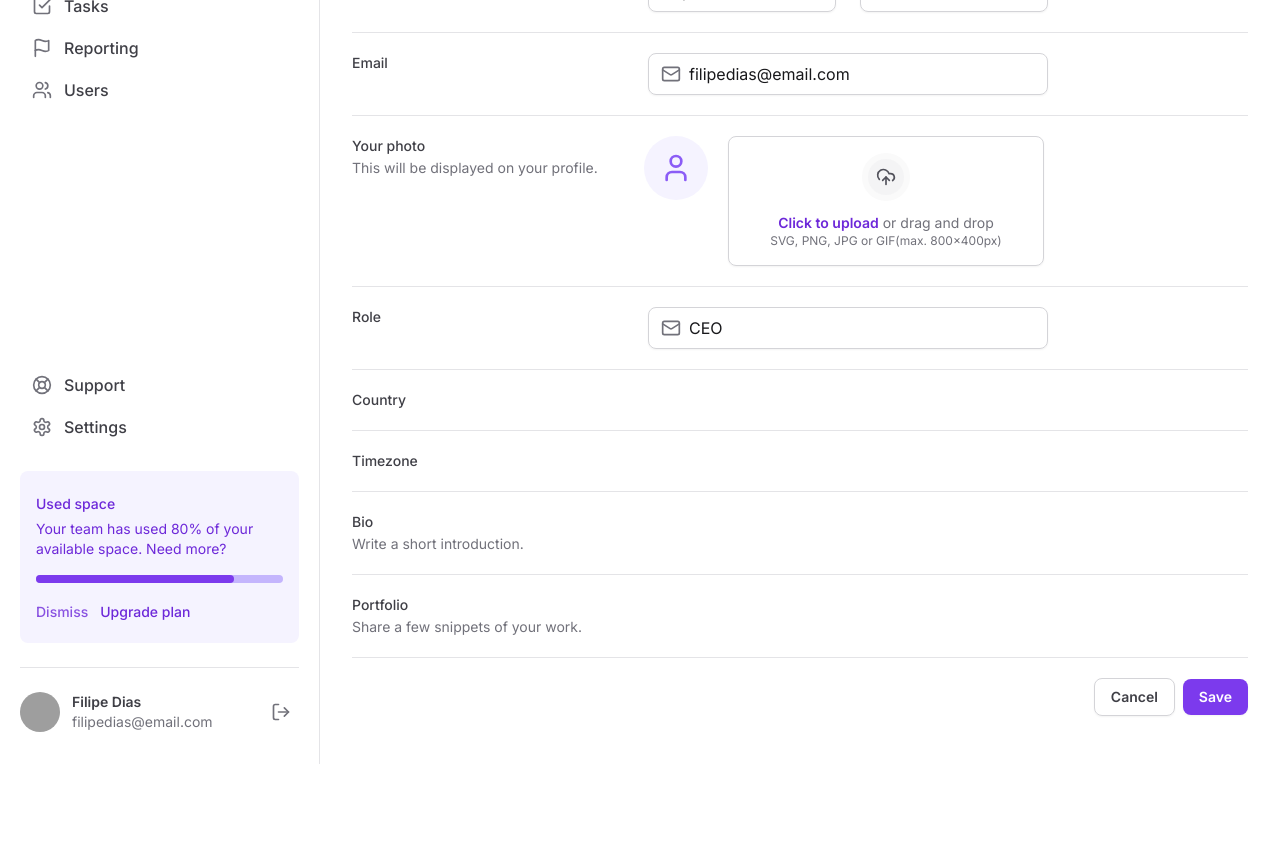
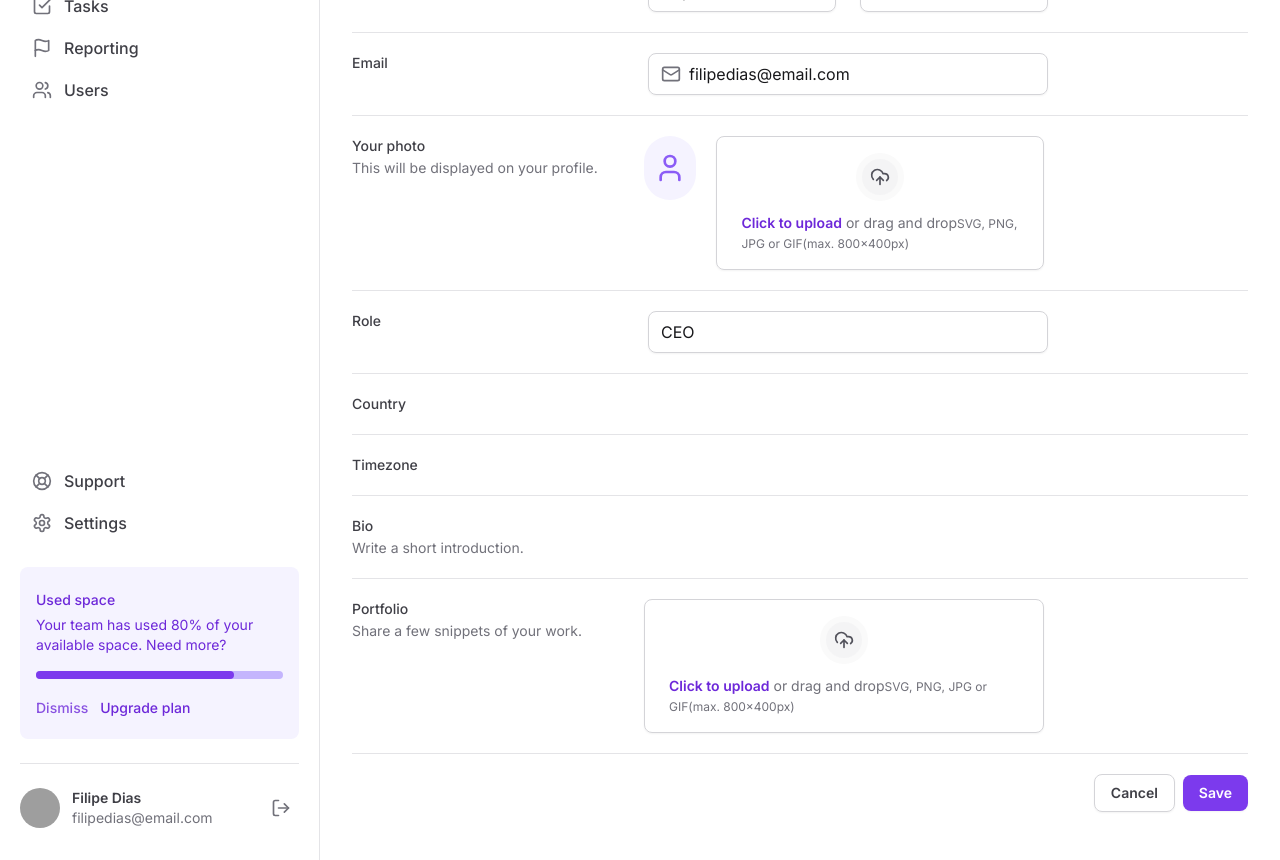
Before and after one commit to jfilipedias/tailwind-next, a Next.js app: page / in a window 1280 px wide. Shown: the part 300-1160 px from the top of the page. Before the commit the page ends 1064 px from the top, so only its background shows below. Built offline with nearby package versions, Linux system fonts and the light colour scheme; grey boxes are pictures that could not be loaded.

Commit message:
feat: Starts to decouple the FileInput component

```diff
--- a/src/app/page.tsx
+++ b/src/app/page.tsx
@@ -1,5 +1,6 @@
-import { Mail, UploadCloud, User } from 'lucide-react'
-import * as Input from '@/components/input'
+import { Mail, User } from 'lucide-react'
+import * as FileInput from '@/components/form/file-input'
+import * as Input from '@/components/form/input'
 import { SettingsTabs } from '@/components/settings-tabs'
 
 export default function Home() {
@@ -39,7 +40,7 @@ export default function Home() {
 					id="settings"
 					className="mt-6 flex w-full flex-col divide-y divide-zinc-200"
 				>
-					<div className="grid-cols-form grid gap-3 py-5">
+					<div className="grid grid-cols-form gap-3 py-5">
 						<label
 							htmlFor="firstName"
 							className="text-sm font-medium text-zinc-700"
@@ -58,7 +59,7 @@ export default function Home() {
 						</div>
 					</div>
 
-					<div className="grid-cols-form grid gap-3 py-5">
+					<div className="grid grid-cols-form gap-3 py-5">
 						<label
 							htmlFor="email"
 							className="text-sm font-medium text-zinc-700"
@@ -76,7 +77,7 @@ export default function Home() {
 						</Input.Root>
 					</div>
 
-					<div className="grid-cols-form grid gap-3 py-5">
+					<div className="grid grid-cols-form gap-3 py-5">
 						<label
 							htmlFor="photo"
 							className="text-sm font-medium text-zinc-700"
@@ -92,43 +93,28 @@ export default function Home() {
 								<User className="h-8 w-8 text-violet-500" />
 							</div>
 
-							<label
-								htmlFor="photo"
-								className="hover:bg-violet-25 group flex flex-1 cursor-pointer flex-col items-center gap-3 rounded-lg border border-zinc-300 px-6 py-4 text-zinc-500 shadow-sm hover:border-violet-200 hover:text-violet-500"
-							>
-								<div className="border-6 rounded-full border-zinc-50 bg-zinc-100 p-2 group-hover:border-violet-50 group-hover:bg-violet-100">
-									<UploadCloud className="h-5 w-5 text-zinc-600 group-hover:text-violet-600" />
-								</div>
-
-								<div className="flex flex-col items-center">
-									<span className="text-sm">
-										<span className="font-semibold text-violet-700">
-											Click to upload
-										</span>{' '}
-										or drag and drop
-									</span>
+							<FileInput.Root>
+								<FileInput.Trigger htmlFor="photo">
 									<span className="text-xs">
 										SVG, PNG, JPG or GIF(max. 800x400px)
 									</span>
-								</div>
-							</label>
-
-							<input id="photo" type="file" className="sr-only" />
+								</FileInput.Trigger>
+								<FileInput.Field id="photo" accept="" />
+							</FileInput.Root>
 						</div>
 					</div>
 
-					<div className="grid-cols-form grid gap-3 py-5">
+					<div className="grid grid-cols-form gap-3 py-5">
 						<label htmlFor="role" className="text-sm font-medium text-zinc-700">
 							Role
 						</label>
 
 						<Input.Root>
-							<Mail className="h-5 w-5 text-zinc-500" />
 							<Input.Field id="role" type="text" defaultValue="CEO" />
 						</Input.Root>
 					</div>
 
-					<div className="grid-cols-form grid gap-3 py-5">
+					<div className="grid grid-cols-form gap-3 py-5">
 						<label
 							htmlFor="country"
 							className="text-sm font-medium text-zinc-700"
@@ -139,7 +125,7 @@ export default function Home() {
 						<div></div>
 					</div>
 
-					<div className="grid-cols-form grid gap-3 py-5">
+					<div className="grid grid-cols-form gap-3 py-5">
 						<label
 							htmlFor="timezone"
 							className="text-sm font-medium text-zinc-700"
@@ -150,7 +136,7 @@ export default function Home() {
 						<div></div>
 					</div>
 
-					<div className="grid-cols-form grid gap-3 py-5">
+					<div className="grid grid-cols-form gap-3 py-5">
 						<label
 							htmlFor="photo"
 							className="text-sm font-medium text-zinc-700"
@@ -164,7 +150,7 @@ export default function Home() {
 						<div></div>
 					</div>
 
-					<div className="grid-cols-form grid gap-3 py-5">
+					<div className="grid grid-cols-form gap-3 py-5">
 						<label
 							htmlFor="projects"
 							className="text-sm font-medium text-zinc-700"
@@ -175,7 +161,16 @@ export default function Home() {
 							</span>
 						</label>
 
-						<div></div>
+						<div>
+							<FileInput.Root>
+								<FileInput.Trigger htmlFor="projects">
+									<span className="text-xs">
+										SVG, PNG, JPG or GIF(max. 800x400px)
+									</span>
+								</FileInput.Trigger>
+								<FileInput.Field id="projects" accept="" multiple />
+							</FileInput.Root>
+						</div>
 					</div>
 
 					<div className="flex items-center justify-end gap-2 pt-5">
--- a/src/components/button.tsx
+++ /dev/null
@@ -1,7 +0,0 @@
-import { ComponentProps } from 'react'
-
-type ButtonProps = ComponentProps<'button'>
-
-export function Button({ ...props }: ButtonProps) {
-	return <button {...props} />
-}
--- /dev/null
+++ b/src/components/form/file-input.tsx
@@ -0,0 +1,37 @@
+import { UploadCloud } from 'lucide-react'
+import { Children, ComponentProps } from 'react'
+
+type RootProps = ComponentProps<'div'>
+
+export function Root({ ...props }: RootProps) {
+	return <div className="w-full" {...props} />
+}
+
+type TriggerProps = ComponentProps<'label'>
+
+export function Trigger({ children, ...props }: TriggerProps) {
+	return (
+		<label
+			className="group flex flex-1 cursor-pointer flex-col items-center gap-3 rounded-lg border border-zinc-300 px-6 py-4 text-zinc-500 shadow-sm hover:border-violet-200 hover:bg-violet-25 hover:text-violet-500"
+			{...props}
+		>
+			<div className="rounded-full border-6 border-zinc-50 bg-zinc-100 p-2 group-hover:border-violet-50 group-hover:bg-violet-100">
+				<UploadCloud className="h-5 w-5 text-zinc-600 group-hover:text-violet-600" />
+			</div>
+
+			<div className="flex flex-col items-center">
+				<span className="text-sm">
+					<span className="font-semibold text-violet-700">Click to upload</span>{' '}
+					or drag and drop
+					{children}
+				</span>
+			</div>
+		</label>
+	)
+}
+
+interface FieldProps extends Omit<ComponentProps<'input'>, 'type'> {}
+
+export function Field({ ...props }: FieldProps) {
+	return <input type="file" className="sr-only" {...props} />
+}
--- a/src/components/sidebar/index.tsx
+++ b/src/components/sidebar/index.tsx
@@ -9,7 +9,7 @@ import {
 	Settings,
 	Users,
 } from 'lucide-react'
-import * as Input from '@/components/input'
+import * as Input from '@/components/form/input'
 import { Logo } from './logo'
 import { NavItem } from './nav-item'
 import { Profile } from './profile'
```
Also changed, not shown: src/components/form/input.tsx (renamed from src/components/input.tsx).
